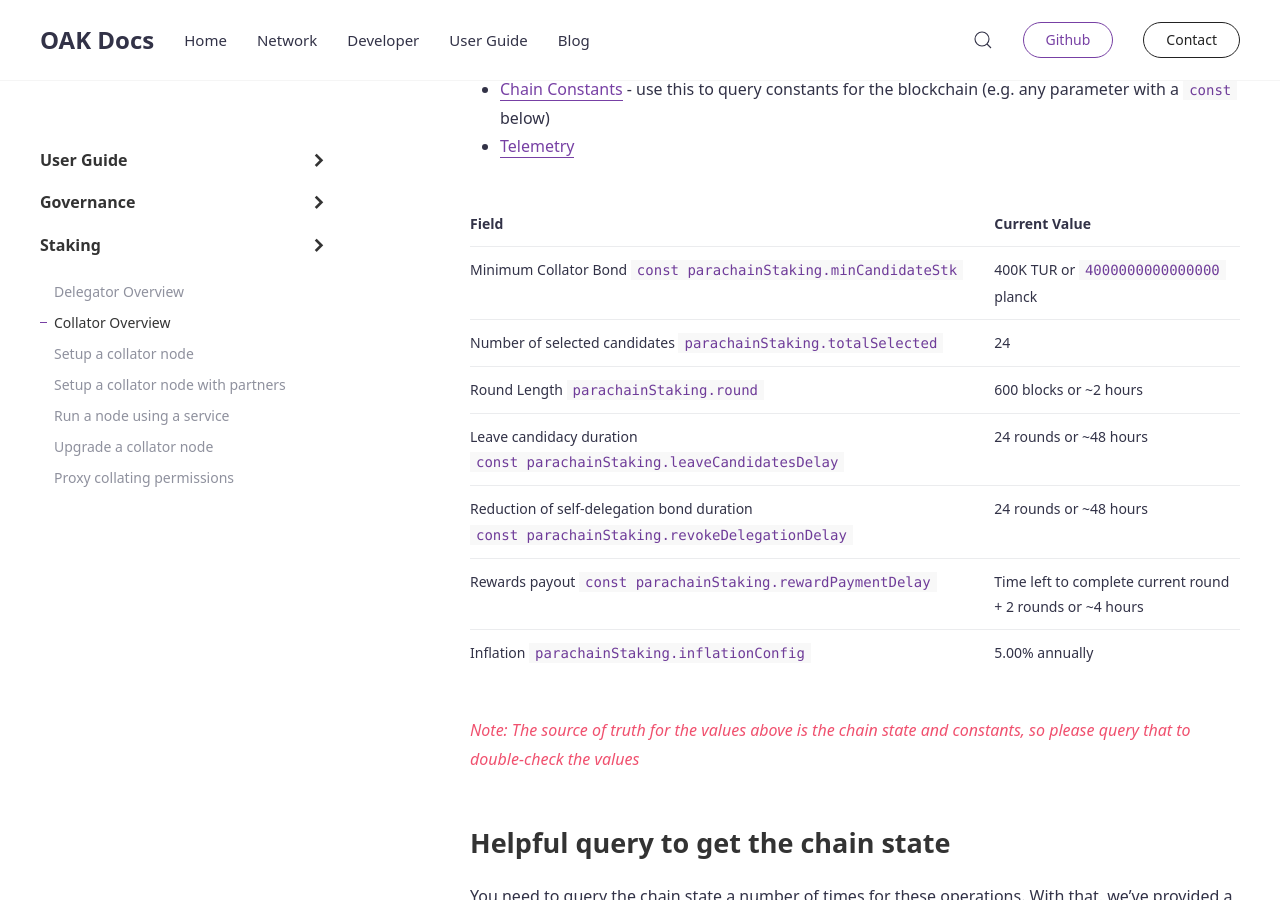
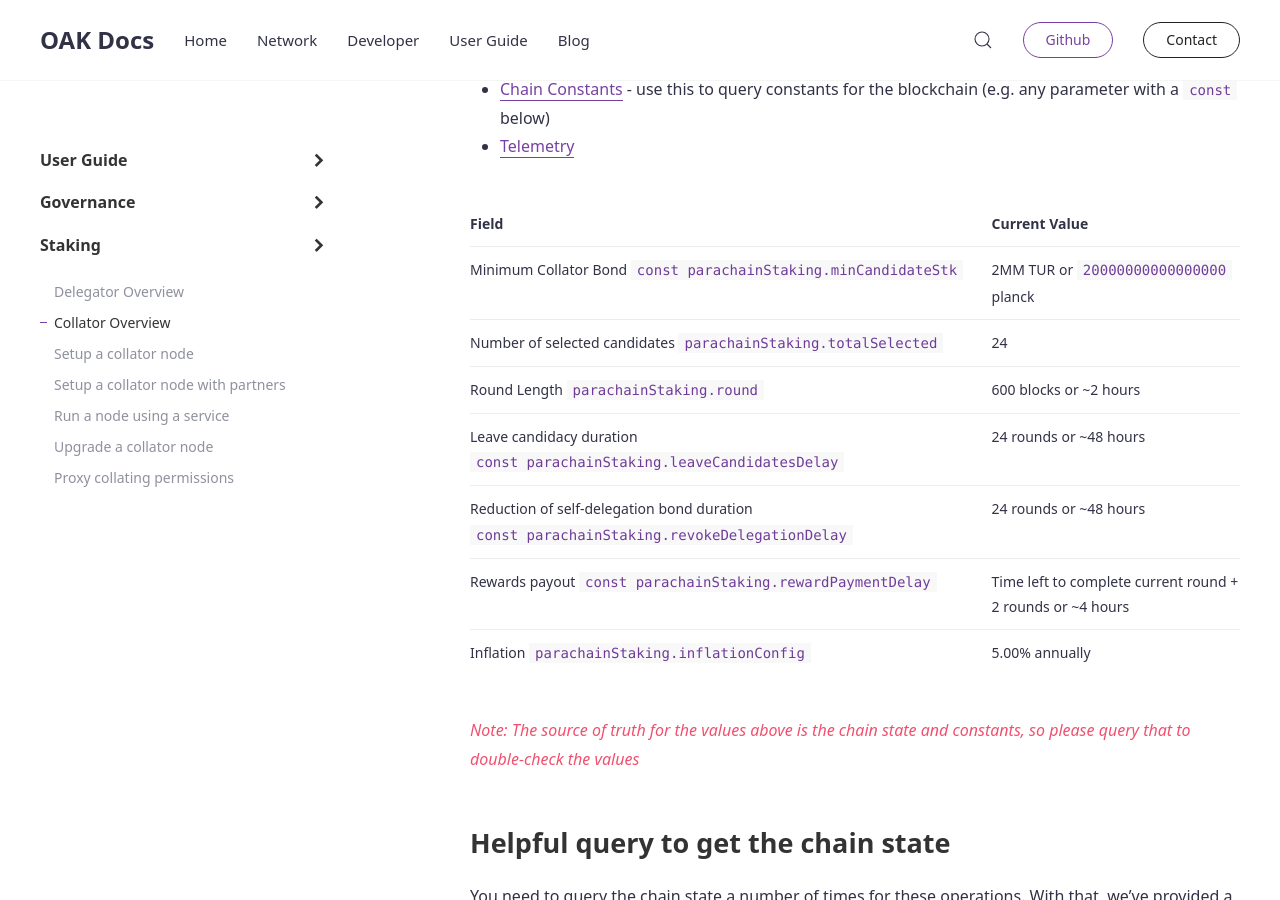
Before and after one commit to AvaProtocol/OAK-docs, a Jekyll site: the page built from _docs/collators.md, in a window 1280 px wide and 900 px high, scrolled down 773 px. Built offline with Jekyll 4.4.1, drawn with Linux system fonts in a browser that asks for light colours.

Commit message:
Update min candidate stk

```diff
--- a/_docs/collators.md
+++ b/_docs/collators.md
@@ -26,7 +26,7 @@ If you have any questions or run into issues, head over to the [OAK Discord](htt
 
 | Field                                                                                     | Current Value                                              |
 | ----------------------------------------------------------------------------------------- | ---------------------------------------------------------- |
-| Minimum Collator Bond `const parachainStaking.minCandidateStk`                            | 400K TUR or `4000000000000000` planck                      |
+| Minimum Collator Bond `const parachainStaking.minCandidateStk`                            | 2MM TUR or `20000000000000000` planck                      |
 | Number of selected candidates `parachainStaking.totalSelected`                            | 24                                                         |
 | Round Length `parachainStaking.round`                                                     | 600 blocks or ~2 hours                                     |
 | Leave candidacy duration `const parachainStaking.leaveCandidatesDelay`                    | 24 rounds or ~48 hours                                     |
```
